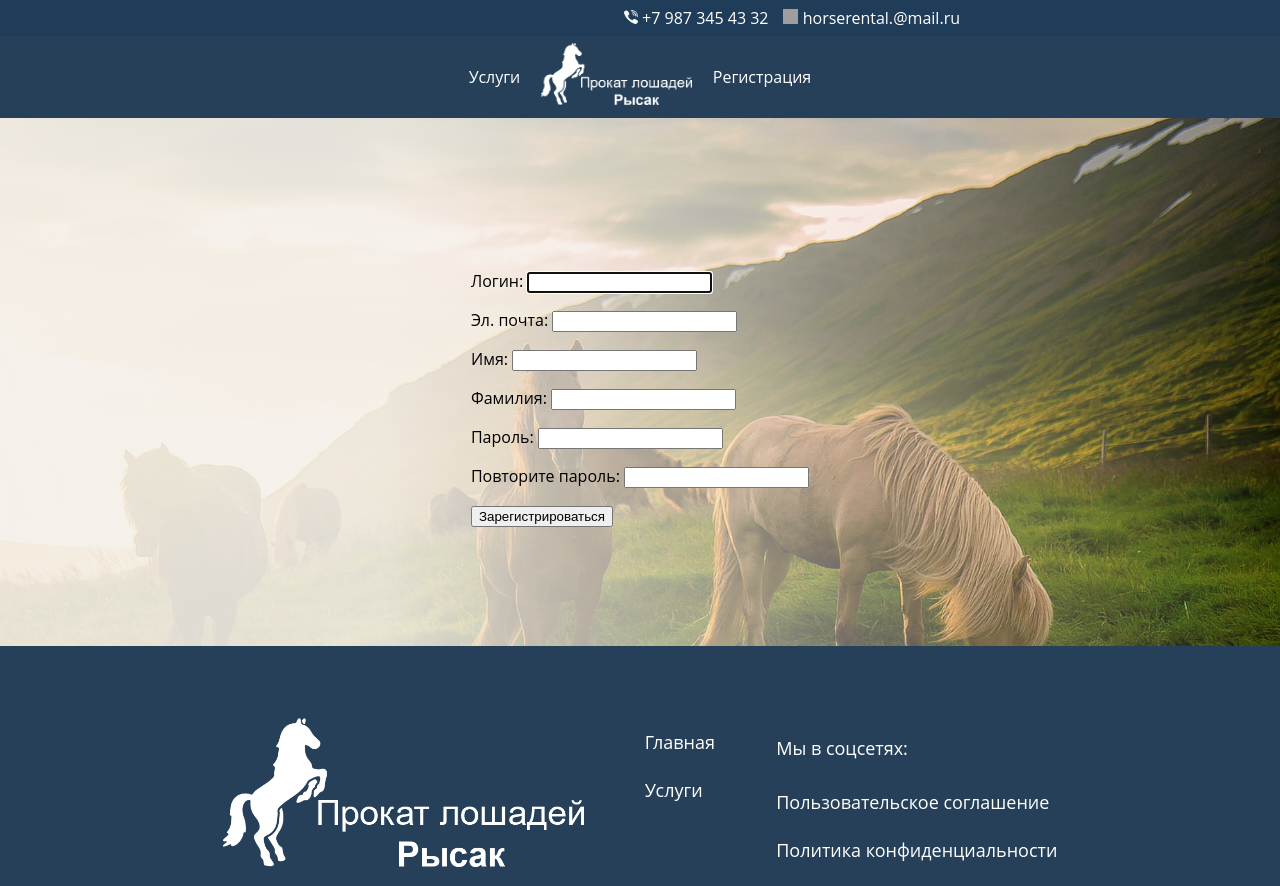
After one commit to DanilKrash/cursovaia, a Django app: template horse_rental/horse_reg/templates/horse_reg/register.html in a window 1280 px wide. The commit adds this page. Shown: the top 886 px of the page. Run offline with Django 4.2, Linux system fonts and the light colour scheme; the template is opened without the code that fills it: values that come from a table or form of the project are taken from there, others are empty; some libraries are stand-ins or nearby versions; some web fonts are replaced; grey boxes are pictures that could not be loaded.

Commit message:
Создал регистрацию

```diff
--- /dev/null
+++ b/horse_rental/horse_reg/forms.py
@@ -0,0 +1,23 @@
+from django import forms as dj_forms
+from django.contrib.auth import forms
+from horse_reg.models import CustomUser
+
+
+class CustomUserRegister(forms.UserCreationForm):
+    username = dj_forms.CharField(max_length=30, min_length=5, label='Логин')
+    email = dj_forms.EmailField(max_length=128, label='Эл. почта')
+    name = dj_forms.CharField(max_length=30, label='Имя')
+    last_name = dj_forms.CharField(max_length=30, label='Фамилия')
+    password1 = dj_forms.CharField(max_length=30, widget=dj_forms.PasswordInput, label='Пароль')
+    password2 = dj_forms.CharField(max_length=30, widget=dj_forms.PasswordInput, label='Повторите пароль')
+
+    class Meta:
+        model = CustomUser
+        fields = ('username', 'email', 'name', 'last_name', 'password1', 'password2')
+
+    def __int__(self, *args, **kwargs):
+        super().__init__(*args, **kwargs)
+
+        for name, item in self.fields.item():
+            item.widget.attrs['class'] = 'form-control'
+            item.help_txt = ''
--- a/horse_rental/horse_reg/models.py
+++ b/horse_rental/horse_reg/models.py
@@ -1,4 +1,4 @@
-from django.contrib.auth.base_user import BaseUserManager
+from django.contrib.auth.base_user import BaseUserManager, AbstractBaseUser
 from django.contrib.auth.models import AbstractUser, PermissionsMixin, UserManager
 from django.db import models
 
@@ -25,7 +25,7 @@ class CustomUserManager(BaseUserManager):
 
 
 class CustomUser(AbstractUser):
-    email = models.EmailField(max_length=30, unique=True, db_index=True, blank=False)
+    email = models.EmailField(max_length=128, unique=True, db_index=True, blank=False)
     is_active = models.BooleanField(blank=False, default=False)
 
     USERNAME_FIELD = 'username'
--- /dev/null
+++ b/horse_rental/horse_reg/templates/horse_reg/register.html
@@ -0,0 +1,12 @@
+{% extends 'layout.html' %}
+{% load static %}
+
+{% block content %}
+    <div class="fon_register" style="background-image: linear-gradient(90deg,rgba(244,240,233,0.9) 30%,rgba(244,240,233,0) 100%), url('{% static 'img/fonreg.jpg' %}')!important; height: auto; padding-bottom: 119px; padding-top: 119px;">
+        <form action="." method="post">
+            {% csrf_token %}
+            <p class="txt_service">{{ form.as_p }}</p>
+            <input type="submit" value="Зарегистрироваться" class="">
+        </form>
+    </div>
+{% endblock %}
--- /dev/null
+++ b/horse_rental/horse_reg/urls.py
@@ -0,0 +1,8 @@
+from django.urls import path
+from horse_reg.views import RegisterView
+
+app_name = 'custom_horse_reg'
+
+urlpatterns = [
+    path('sign-up/', RegisterView.as_view(), name='register'),
+]
--- a/horse_rental/horse_rental/urls.py
+++ b/horse_rental/horse_rental/urls.py
@@ -7,6 +7,7 @@ urlpatterns = [
     path('admin/', admin.site.urls),
     path('services/', include('horse.urls', namespace='hor')),
     path('', include('horse.urls', namespace='main')),
+    path('auth/', include('horse_reg.urls', namespace='reg'))
 ]
 
 if settings.DEBUG:
--- a/horse_rental/static/css/styles.css
+++ b/horse_rental/static/css/styles.css
@@ -273,3 +273,14 @@ body, html{
     flex-direction: column;
     margin-top: 115px;
 }
+
+.fon_register{
+    display: flex;
+    width: auto;
+    height: 948px;
+    background-size: cover;
+    background-repeat: no-repeat;
+    justify-content: center;
+    margin-top: 115px;
+    align-items: center;
+}
--- a/horse_rental/templates/layout.html
+++ b/horse_rental/templates/layout.html
@@ -19,7 +19,7 @@
         <div class="header_content">
             <a class="menu_header" href="{% url 'hor:services' %}">Услуги</a>
             <a href="{% url 'main:main' %}"> <img style="width: 151px; height: 62px" src="{% static 'img/logo.png' %}" alt=""> </a>
-
+            <a class="menu_header" href="{% url 'reg:register' %}">Регистрация</a>
         </div>
     </header>
     {% block content %}
```
Also changed, not shown: horse_rental/horse/templates/horse/contact.html (deleted, +0 -7 lines), horse_rental/horse_reg/backends.py (added, +18 -0 lines), horse_rental/horse_reg/templates/horse_reg/verif_register.html (added, +13 -0 lines), horse_rental/horse_reg/views.py (+20 -2 lines), horse_rental/horse_rental/settings.py (+15 -1 lines), horse_rental/db.sqlite3, horse_rental/horse_reg/migrations/0001_initial.py (added), horse_rental/static/img/fonreg.jpg (added).
